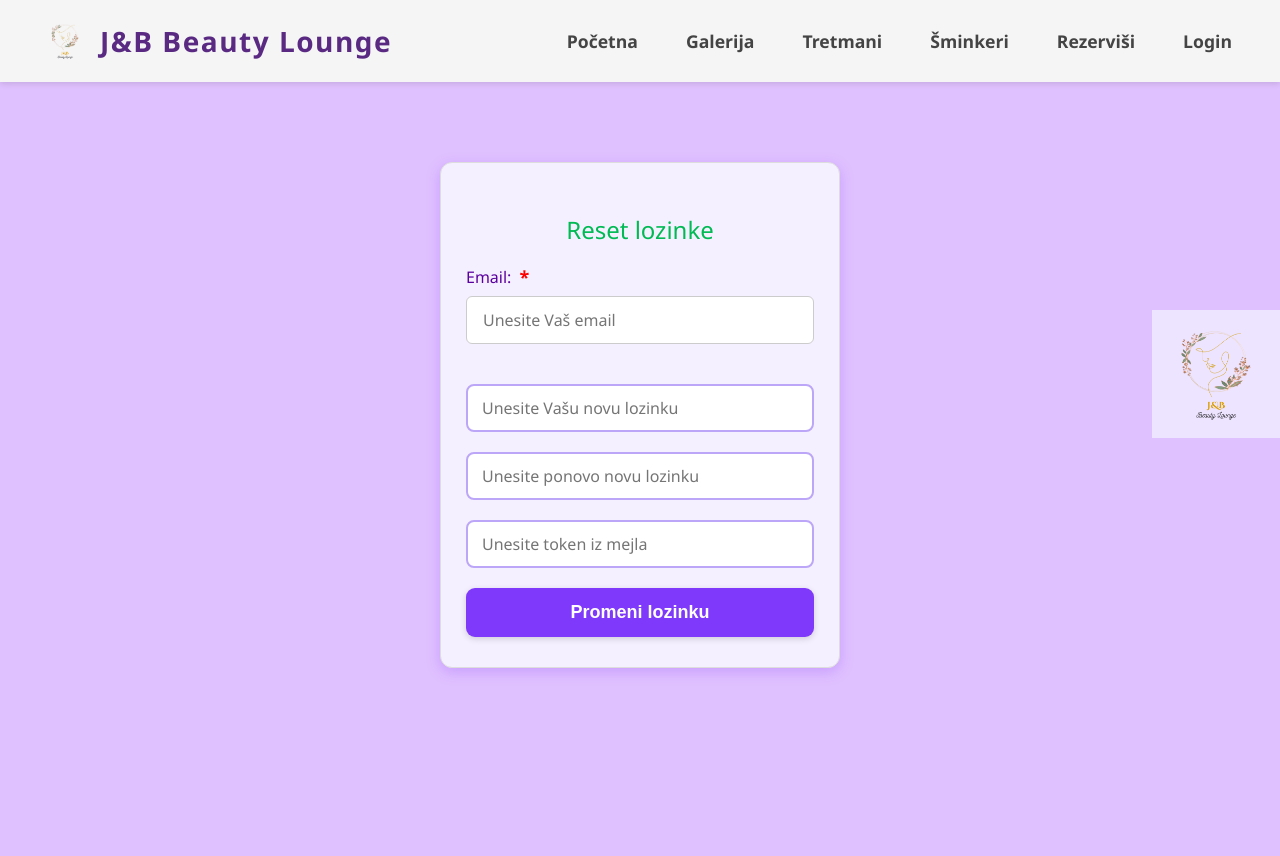
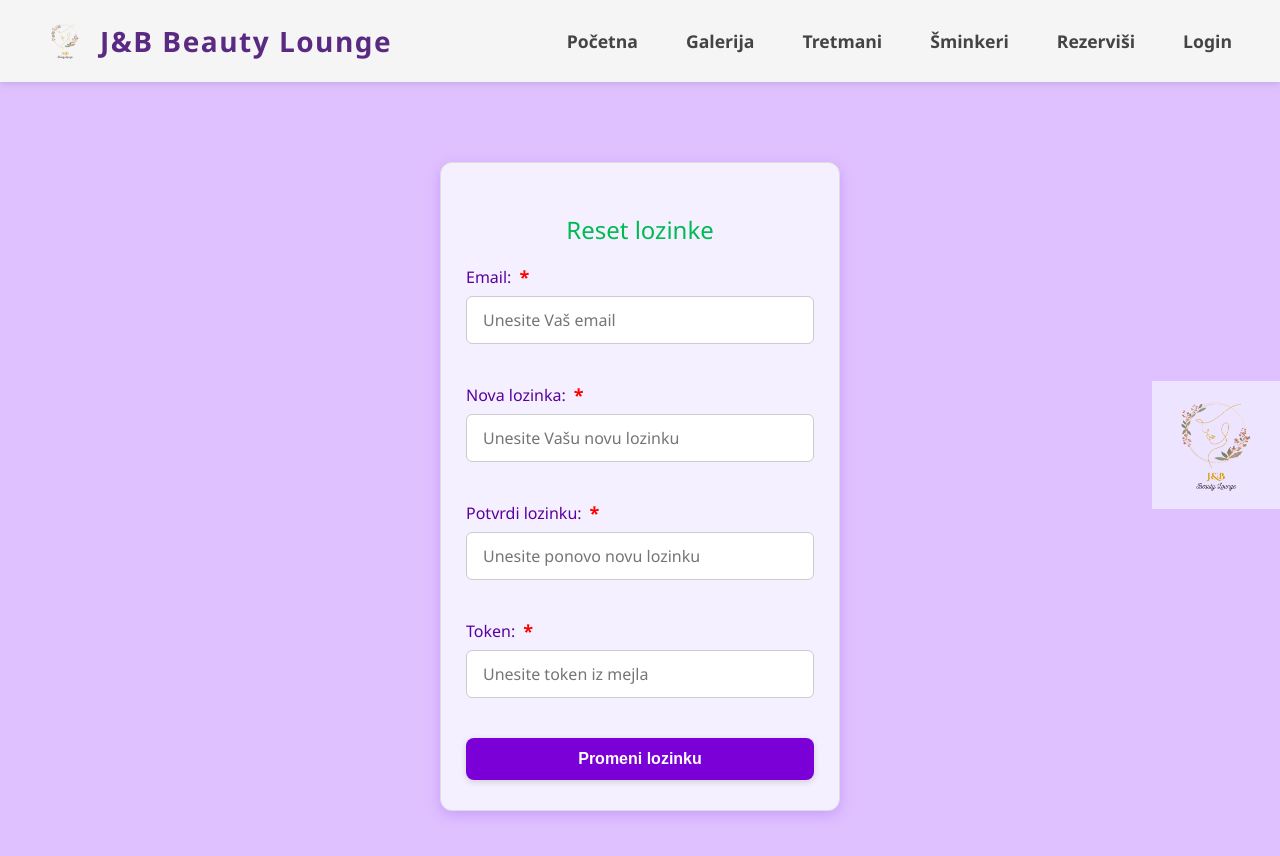
Before and after one commit to elab-development/internet-tehnologije-2024-projekat-salonlepote_20210134_20210103, a React (Create React App) app in the folder SalonLepote - React/salonlepote-react/: page /reset-password in a window 1280 px wide. Shown: the top 856 px of the page. Before the commit the page ends 800 px from the top, so only its background shows below. Built offline with nearby package versions, Linux system fonts and the light colour scheme.

Commit message:
Primenjena reusable komponenta Button

```diff
--- a/SalonLepote - React/salonlepote-react/src/api/axios.js
+++ b/SalonLepote - React/salonlepote-react/src/api/axios.js
@@ -1,13 +1,12 @@
 import axios from 'axios';
 
 const axiosInstance = axios.create({
-  baseURL: 'http://127.0.0.1:8000/api', // Laravel API baza
+  baseURL: 'http://127.0.0.1:8000/api',
   headers: {
     'Content-Type': 'application/json',
   },
 });
 
-//da ne bismo pisali token u svakom requestu
 axiosInstance.interceptors.request.use((config) => {
   const token = localStorage.getItem("token");
   if (token) {
--- a/SalonLepote - React/salonlepote-react/src/components/AdminSidebar.jsx
+++ b/SalonLepote - React/salonlepote-react/src/components/AdminSidebar.jsx
@@ -1,6 +1,5 @@
 import { NavLink } from "react-router-dom";
 
-//AdminSidebar sluzi za navigaciju kroz admin deo
 export default function AdminSidebar() {
   const activeStyle = {
     fontWeight: "bold",
--- a/SalonLepote - React/salonlepote-react/src/components/NavBar.jsx
+++ b/SalonLepote - React/salonlepote-react/src/components/NavBar.jsx
@@ -9,7 +9,7 @@ function NavBar() {
 
   const handleLogout = () => {
     logout();
-    window.location.href = "/login"; // preusmeravanje na login
+    window.location.href = "/login";
   };
 
   return (
--- a/SalonLepote - React/salonlepote-react/src/pages/ForgotPassword.jsx
+++ b/SalonLepote - React/salonlepote-react/src/pages/ForgotPassword.jsx
@@ -2,6 +2,8 @@ import { useState } from "react";
 import axiosInstance from "../api/axios.js";
 import {Link} from "react-router-dom";
 import Input from "../components/Input.jsx";
+import Button from "../components/Button.jsx";
+import { hover } from "@testing-library/user-event/dist/hover.js";
 
 function ForgotPassword() {
   const [email, setEmail] = useState("");
@@ -29,14 +31,14 @@ function ForgotPassword() {
           placeholder={"Unesite Vaš email"}
           required
         />
-        <button type="submit">Pošalji link</button>
+        <Button type="submit">Pošalji link</Button>
         <label>Ako ste primili email, unesite token:</label>
         <div style={{ marginTop: "15px", textAlign: "center" }}>
         <Link
           to="/reset-password"
           style={{
             padding: "10px 16px",
-            backgroundColor: "#7f39fb",
+            backgroundColor: "#7a00d7",
             color: "white",
             borderRadius: "8px",
             textDecoration: "none",
--- a/SalonLepote - React/salonlepote-react/src/pages/Login.jsx
+++ b/SalonLepote - React/salonlepote-react/src/pages/Login.jsx
@@ -13,20 +13,20 @@ function Login() {
   const [email, setEmail] = useState("");
   const [password, setPassword] = useState("");
 
-  const { login } = useAuth(); //uzmi login metodu iz hooka
+  const { login } = useAuth();
 
   const handleLogin = async (e) => {
     e.preventDefault();
     try {
       const res = await axios.post("/login", { email, password });
-      // očekujemo da backend vrati token i user podatke
+
       const token = res.data.data.token;
       const user = res.data.data.user;
 
-      login(token, user); // prosleđujemo i token i user hook-u
+      login(token, user);
 
       alert("Uspešna prijava");
-      window.location.href = "/"; // osvežavanje i preusmeravanje na početnu
+      window.location.href = "/";
     } catch (err) {
       alert("Greška pri prijavi");
     }
--- a/SalonLepote - React/salonlepote-react/src/pages/ReservationForm.jsx
+++ b/SalonLepote - React/salonlepote-react/src/pages/ReservationForm.jsx
@@ -4,9 +4,10 @@ import axios from "../api/axios";
 import "../styles/ReservationForm.css";
 import {useAuth} from "../hooks/AuthContext";
 import Input from "../components/Input";
+import Button from "../components/Button";
 
 const ReservationForm = () => {
-  const { id } = useParams(); // Ako postoji, znači da menjamo
+  const { id } = useParams();
   const navigate = useNavigate();
 
   const [services, setServices] = useState([]);
@@ -112,7 +113,7 @@ const ReservationForm = () => {
       <Input type="date" label="Datum" value={date} onChange={(e) => setDate(e.target.value)} />
       <Input type="time" label="Vreme:" value={time} onChange={(e) => setTime(e.target.value)} />
 
-      <button type="submit">{id ? "Sačuvaj izmene" : "Rezerviši"}</button>
+      <Button type="submit">{id ? "Sačuvaj izmene" : "Rezerviši"}</Button>
     </form>
   );
 };
--- a/SalonLepote - React/salonlepote-react/src/pages/ResetPassword.jsx
+++ b/SalonLepote - React/salonlepote-react/src/pages/ResetPassword.jsx
@@ -1,6 +1,7 @@
 import { useState } from "react";
 import axios from "axios";
 import Input from "../components/Input";
+import Button from "../components/Button";
 
 function ResetPassword() {
   const [email, setEmail] = useState("");
@@ -38,7 +39,7 @@ function ResetPassword() {
           required
         />
 
-        <input
+        <Input
           type="password"
           label="Nova lozinka:"
           placeholder="Unesite Vašu novu lozinku"
@@ -47,7 +48,7 @@ function ResetPassword() {
           required
         />
 
-        <input
+        <Input
           type="password"
           label= "Potvrdi lozinku:"
           placeholder="Unesite ponovo novu lozinku"
@@ -56,7 +57,7 @@ function ResetPassword() {
           required
         />
 
-        <input
+        <Input
           type="text"
           label="Token:"
           placeholder="Unesite token iz mejla"
@@ -65,7 +66,7 @@ function ResetPassword() {
           required
         />
 
-        <button type="submit">Promeni lozinku</button>
+        <Button type="submit">Promeni lozinku</Button>
       </form>
     </div>
   );
--- a/SalonLepote - React/salonlepote-react/src/pages/Treatments.jsx
+++ b/SalonLepote - React/salonlepote-react/src/pages/Treatments.jsx
@@ -107,7 +107,7 @@ function Treatments() {
         value={category}
         onChange={(e) => {
           setCategory(e.target.value);
-          setCurrentPage(1); // resetuj stranicu kad filter promeni
+          setCurrentPage(1);
         }}
         style={selectStyle}
       >
--- a/SalonLepote - React/salonlepote-react/src/pages/makeupArtists.jsx
+++ b/SalonLepote - React/salonlepote-react/src/pages/makeupArtists.jsx
@@ -48,7 +48,7 @@ function MakeupArtists() {
             email={artist.email}
             role="Kozmetički tehničar"
             description="Specijalizovan/na za glam i bridal šminku, sve vrste tretmana lica i tela, pedikir, manikir, masaže i stilizovanje frizura."
-            image={artistImages[index]} //slika na osnovu indeksa
+            image={artistImages[index]}
           />
           ))}
            </div>
--- a/SalonLepote - React/salonlepote-react/src/styles/Button.css
+++ b/SalonLepote - React/salonlepote-react/src/styles/Button.css
@@ -7,17 +7,15 @@
   transition: background-color 0.3s ease;
 }
 
-/* Glavni stil */
 .btn.primary {
-  background-color: #6a0dad;
+  background-color: #7a00d7;
   color: white;
 }
 
 .btn.primary:hover {
-  background-color: #5a009e;
+  background-color: #4c0086;
 }
 
-/* Sekundarni stil */
 .btn.secondary {
   background-color: #f0f0f0;
   color: #333;
@@ -28,7 +26,6 @@
   background-color: #e0e0e0;
 }
 
-/* Disabled stanje */
 .btn:disabled {
   background-color: #ccc;
   color: #888;
--- a/SalonLepote - React/salonlepote-react/src/styles/Input.css
+++ b/SalonLepote - React/salonlepote-react/src/styles/Input.css
@@ -37,7 +37,7 @@
 
 .labelRequired {
   color: red;
-  margin-left: 4px; /* razmak između teksta i zvezdice */
+  margin-left: 4px;
   font-weight: bold;
   font-size: 18px;
   line-height: 1;
--- a/SalonLepote - React/salonlepote-react/src/styles/NavBar.css
+++ b/SalonLepote - React/salonlepote-react/src/styles/NavBar.css
@@ -17,10 +17,10 @@
 }
 
 .navbar-logo a {
-  font-size: 1.75rem; /* malo veća slova za logo */
+  font-size: 1.75rem;
   font-weight: 700;
   text-decoration: none;
-  color: #5a2a83; /* tamno ljubičasta */
+  color: #5a2a83;
   letter-spacing: 1.5px;
   user-select: none;
 }
@@ -28,15 +28,15 @@
 .navbar-menu {
   list-style: none;
   display: flex;
-  gap: 2rem; /* malo veći razmak između linkova */
+  gap: 2rem;
   margin: 0;
   padding: 0;
 }
 
 .navbar-menu a {
   text-decoration: none;
-  color: #444; /* tamnija, ali ne baš crna boja */
-  font-size: 1.1rem; /* veća slova */
+  color: #444;
+  font-size: 1.1rem;
   font-weight: 600;
   padding: 0.3rem 0.5rem;
   border-radius: 4px;
@@ -47,8 +47,8 @@
 
 .navbar-menu a:hover,
 .navbar-menu a:focus {
-  color: #f5f5f5; /* svetla boja za tekst na hover */
-  background-color: #b46cf4; /* tamno ljubičasta pozadina na hover */
+  color: #f5f5f5;
+  background-color: #b46cf4;
   outline: none;
   cursor: pointer;
 }
```
